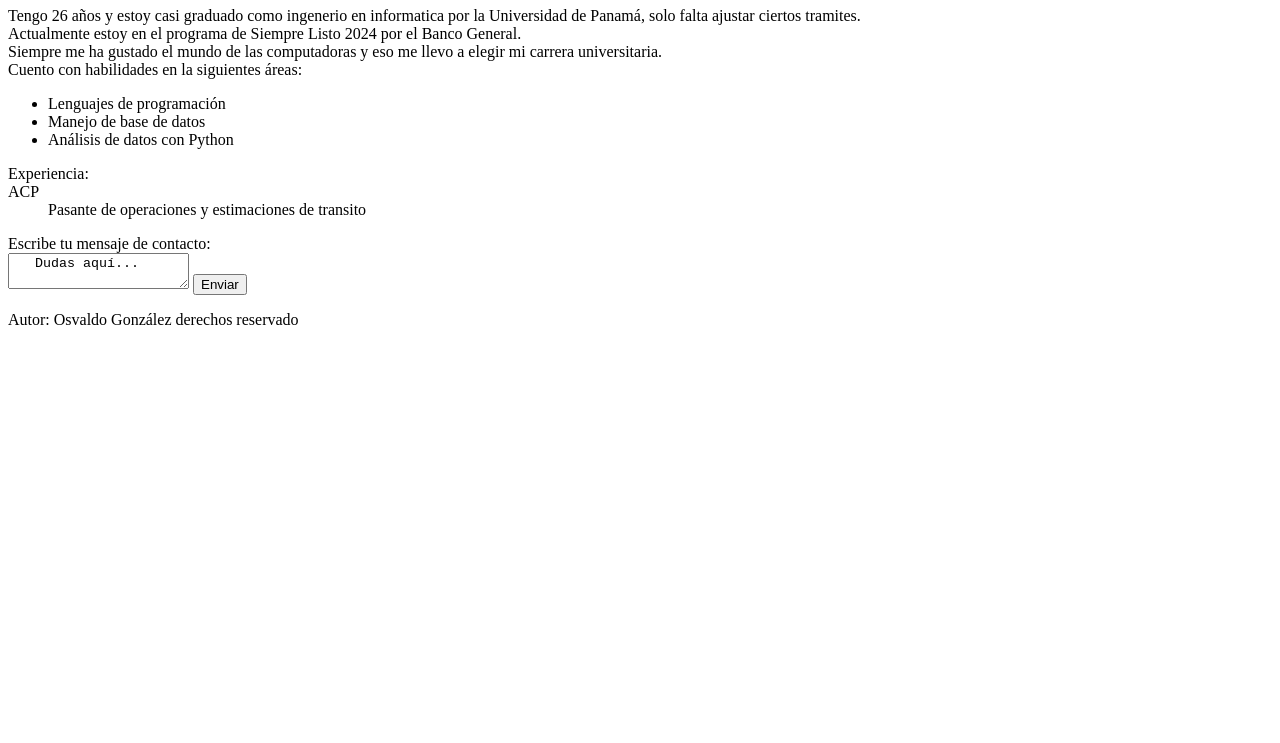
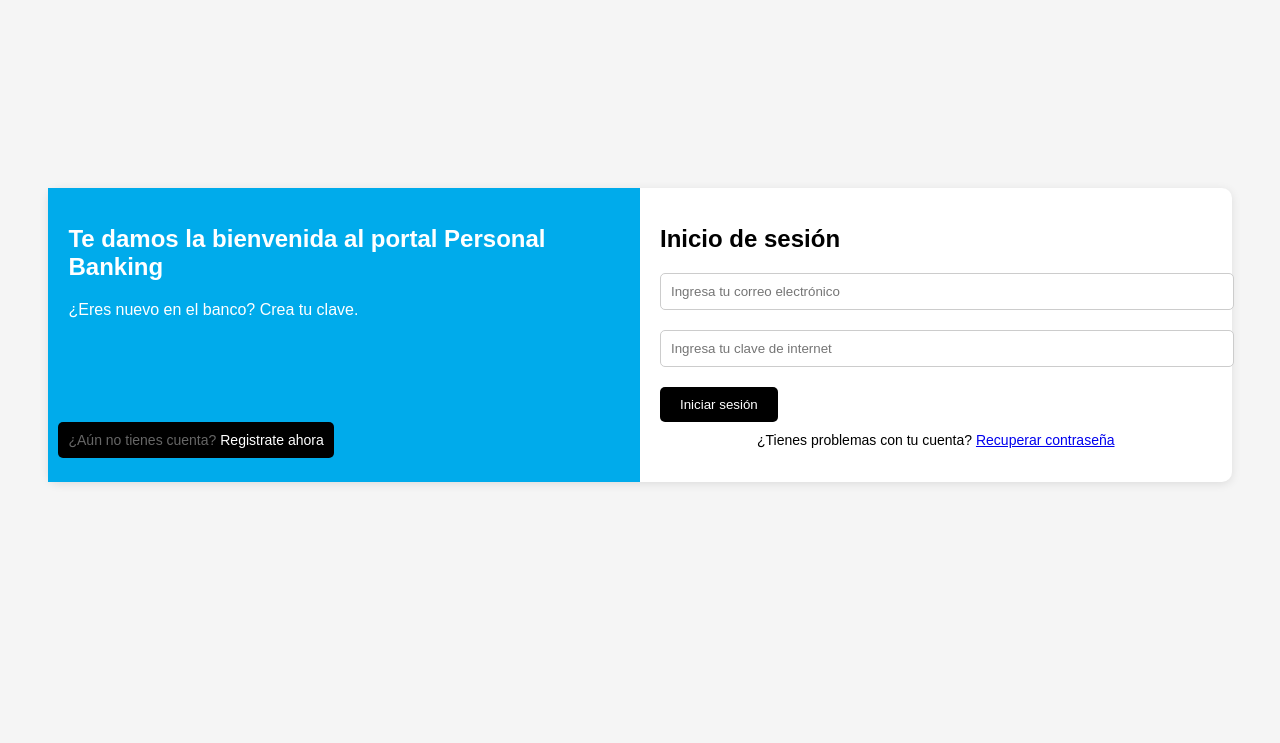
Before and after one commit to Antosg14/LabWebDev, a plain HTML site: page index.html in a window 1280 px wide. Shown: the part 73-816 px from the top of the page. Drawn offline with Linux system fonts and the light colour scheme.

Commit message:
Update index.html

```diff
--- a/index.html
+++ b/index.html
@@ -1,45 +1,114 @@
 <!DOCTYPE html>
 <html lang="en">
+<head>
+    <meta charset="UTF-8">
+    <meta name="viewport" content="width=device-width, initial-scale=1.0">
+    <title>Banca personal</title>
+    <style>
+        body {
+            font-family: Arial, sans-serif;
+            display: flex;
+            justify-content: center;
+            align-items: center;
+            height: 100vh;
+            background-color: #f5f5f5;
+        }
+        .container {
+            display: flex;
+            background-color: #fff;
+            border-radius: 10px;
+            box-shadow: 0 2px 10px rgba(0, 0, 0, 0.1);
+        }
+        .left {
+            flex: 1;
+            padding: 20px;
+            background-color: #00ABEB;
+            color: #fff;
+        }
+        .right {
+            flex: 1;
+            padding: 20px;
+        }
+        h1 {
+            font-size: 24px;
+            margin-bottom: 20px;
+        }
+        input[type="email"],
+        input[type="password"] {
+            width: 100%;
+            padding: 10px;
+            margin-bottom: 20px;
+            border: 1px solid #ccc;
+            border-radius: 5px;
+        }
+        button {
+            background-color: black;
+            color: #fff;
+            border: none;
+            padding: 10px 20px;
+            border-radius: 5px;
+            cursor: pointer;
+        }
+        .forgot-password {
+            font-size: 14px;
+            color: black;
+            text-align: center;
+            margin-top: 10px;
+        }
+        .register {
+            font-size: 14px;
+            color: #666;
+            text-align: center;
+            margin-top: 20px;
+        }
+      /* Ajustes para la clase .left */
+.left {
+    flex: 1;
+    padding: 20px;
+    background-color: #00ABEB;
+    color: #fff;
+    position: relative; /* Establece la posición relativa para .left */
+}
 
-<head>
-  <meta charset="UTF-8" />
-  <meta name="viewport" content="width=device-width, initial-scale=1.0" />
-  <title>Osvaldo Profile</title>
+/* Nuevos estilos para la clase .register */
+.register {
+    font-size: 14px;
+    color: #666;
+    text-align: center;
+    margin-top: 20px;
+    position: absolute; /* Establece la posición absoluta para .register dentro de .left */
+    bottom: 10px; /* Ajusta la distancia desde la parte inferior */
+    left: 10px; /* Ajusta la distancia desde la izquierda */
+    background-color: black;
+    padding: 10px;
+    border-radius: 5px;
+}
+
+/* Estilo adicional para mejorar la apariencia del enlace */
+.register a {
+    color: #fff;
+    text-decoration: none;
+}
+
+    </style>
 </head>
-
 <body>
-  <h1>
-    Mi nombre es Osvaldo González.
-  </h1>
-  <p>
-    Tengo 26 años y estoy casi graduado como ingenerio en informatica por la Universidad de Panamá, solo falta ajustar ciertos tramites. </br>
-  Actualmente estoy en el programa de Siempre Listo 2024 por el Banco General. </br>
-   Siempre me ha gustado el mundo de las computadoras y eso me llevo a elegir mi carrera universitaria. </br> Cuento con habilidades en la siguientes áreas: </br>
-  <ul>
-    <li>Lenguajes de programación</li>
-    <li>Manejo de base de datos</li>
-    <li>Análisis de datos con Python</li>
-  </ul>
-<div>
-  <dl>
-  Experiencia: <br>
-    <dt>ACP</dt>
-    <dd>Pasante de operaciones y estimaciones de transito</dd>
-	</dl>
+    <div class="container">
+        <div class="left">
+            <h1>Te damos la bienvenida al portal Personal Banking</h1>
+            <p>¿Eres nuevo en el banco?
+              Crea tu clave.</p>
+          <p class="register">¿Aún no tienes cuenta? <a href="#">Registrate ahora</a></p>
+        </div>
+        <div class="right">
+            <h1>Inicio de sesión</h1>
+            <form action="#">
+                <input type="email" placeholder="Ingresa tu correo electrónico">
+                <input type="password" placeholder="Ingresa tu clave de internet">
+                <button type="submit">Iniciar sesión</button>
+            </form>
+            <p class="forgot-password">¿Tienes problemas con tu cuenta? <a href="#">Recuperar contraseña</a></p>
+        </div>
     </div>
-
-<label>
-  Escribe tu mensaje de contacto:
-  </label>
-  <br>
- <textarea>
-   Dudas aquí...
-    </textarea>
-    <button>Enviar</button>
-
-    <footer>
-    <p> Autor: Osvaldo González derechos reservado</p>
-    </footer>
 </body>
-
 </html>
```
